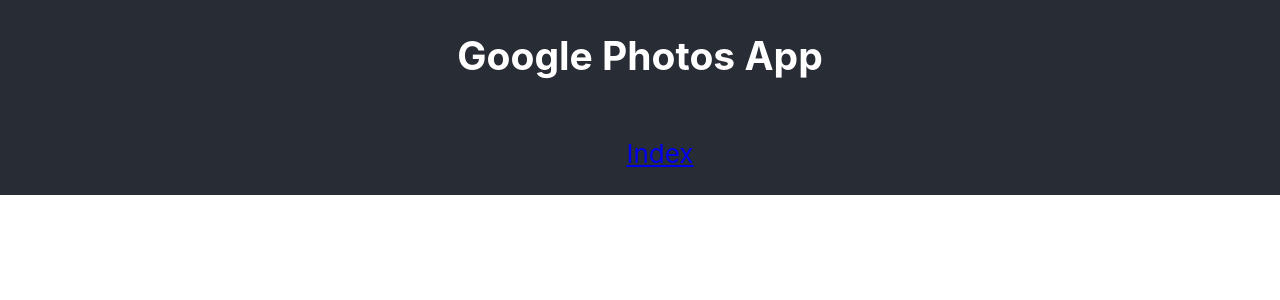
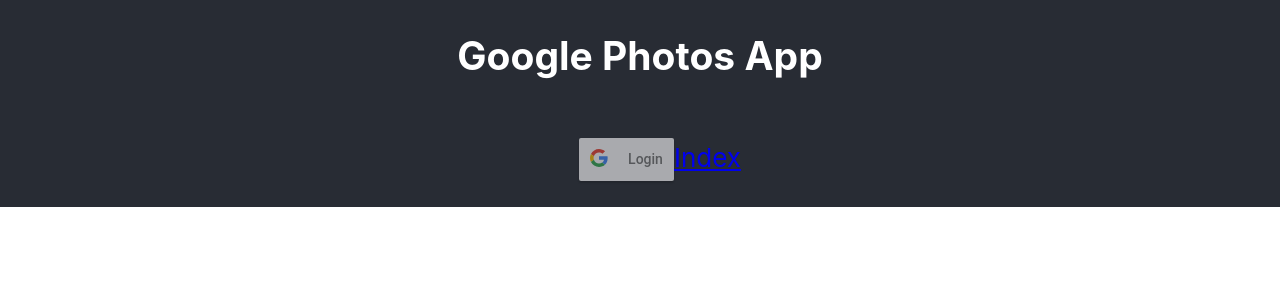
Before and after one commit to lizcramerfox/google-login, a React (Create React App) app: page / in a window 1280 px wide. Shown: the top 300 px of the page. Built offline with nearby package versions, Linux system fonts and the light colour scheme.

Commit message:
Fixes error viewing Index component

```diff
--- a/src/App.js
+++ b/src/App.js
@@ -18,7 +18,7 @@
   clearToken = () => this.setState({ token: null })
 
   render() {
-    console.log(`in App, this.state = `, this.state)
+    // console.log(`in App, this.state = `, this.state)
 
     return (
       <Router>
@@ -27,14 +27,14 @@
             <h2>Google Photos App</h2>
             <nav>
               <ul>
-                <Route path="/login" exact component={GoogleAuth} setToken={this.setToken} clearToken={this.clearToken} />
+                <Route path="/" exact component={GoogleAuth} setToken={this.setToken} clearToken={this.clearToken} />
                 <Link to="/index">Index</Link>
               </ul>
             </nav>
           </header>
           <main className="App-body">
             <Switch>
-              {/* <Route exact path="/index" component={PhotosIndex} token={this.state.token} /> */}
+              <Route exact path="/index" component={PhotosIndex} token={this.state.token} />
             </Switch>
           </main>
         </div>
--- a/src/Components/PhotosIndex.js
+++ b/src/Components/PhotosIndex.js
@@ -1,17 +1,18 @@
 import React, { Component } from 'react'
 import { withRouter } from 'react-router-dom'
-import googlePhotos from 'googlephotos'
+// import googlephotos from 'googlephotos'
 
 class PhotosIndex extends Component {
-  constructor() {
-    super()
-    this.state = {
-      albums: []
-    }
-  }
+  // constructor() {
+  //   super()
 
-  componentDidMount() {
+  //   this.state = {
+  //     photos: []
+  //   }
+  // }
 
+  render() {
+    return <h2>Index</h2>
   }
 }
 
```
